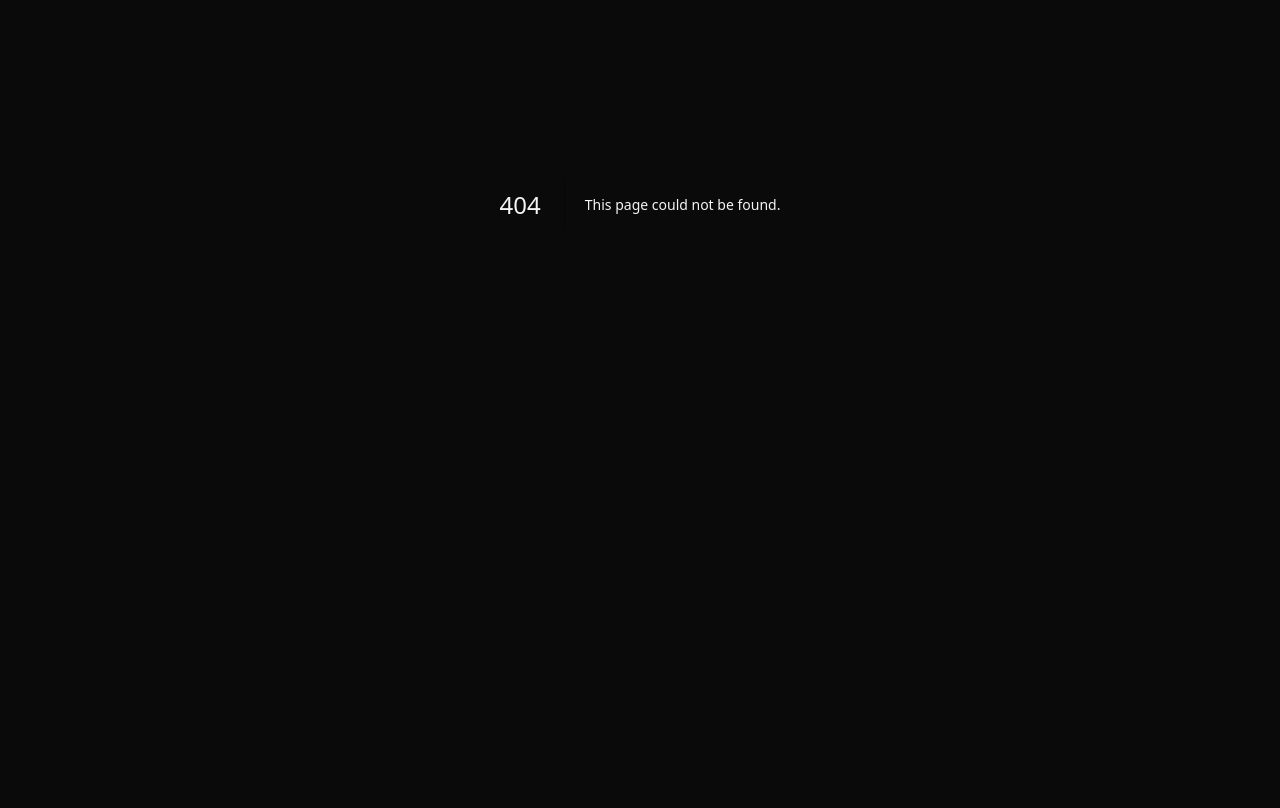
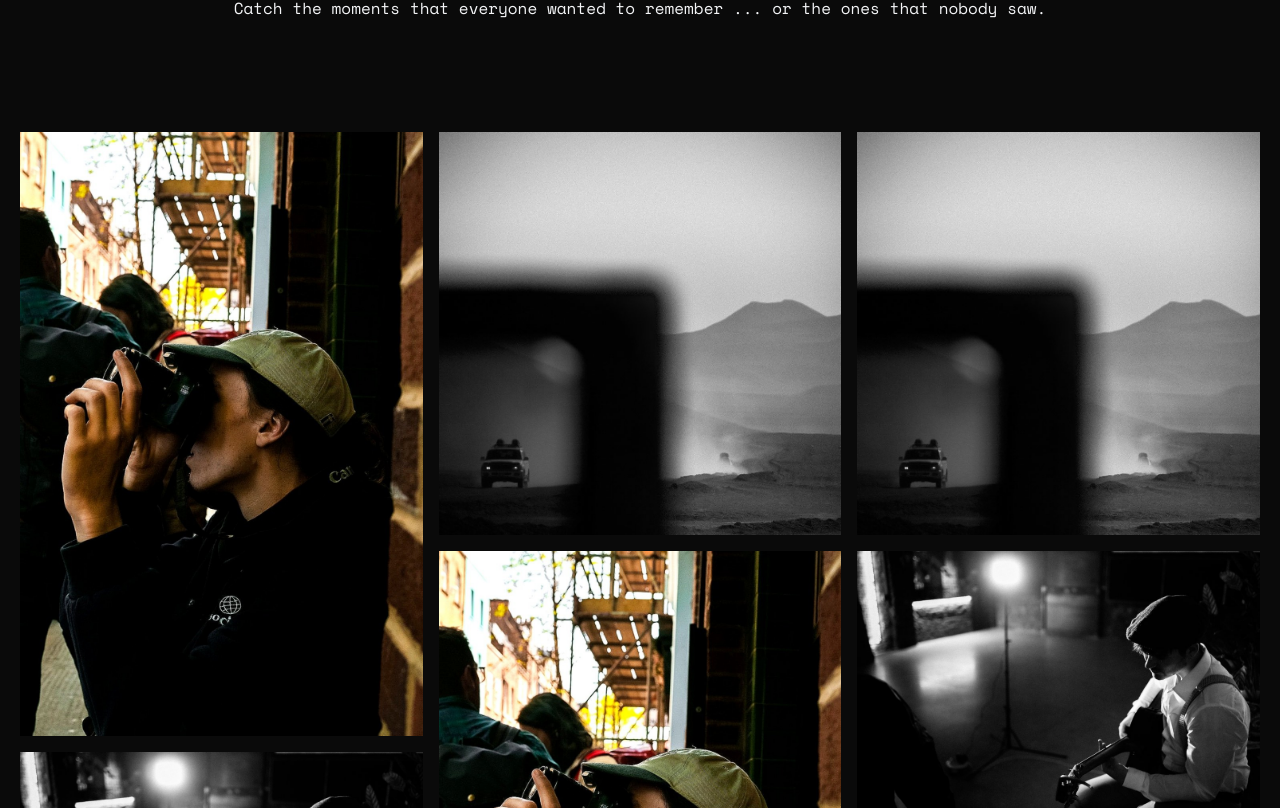
Before and after one commit to RoryTH/billy-weaver-portfolio-test, a Next.js app: page /galleries/expression in a window 1280 px wide. Before the commit this address had no page. Shown: the part 292-1100 px from the top of the page. Before the commit the page ends 896 px from the top, so only its background shows below. Built offline with nearby package versions, Linux system fonts and the light colour scheme.

Commit message:
Add 'expression' gallery page

```diff
--- /dev/null
+++ b/app/galleries/expression/page.tsx
@@ -0,0 +1,80 @@
+'use client';
+import ImageGallery from '../../components/Gallery';
+
+const images = [
+    {
+        src: '/billy1.jpeg',
+        alt: 'Image 1'
+    },
+    {
+        src: '/expression.jpeg',
+        alt: 'Image 1'
+    },
+    {
+        src: '/span.jpeg',
+        alt: 'Image 1'
+    },
+    {
+        src: '/expression.jpeg',
+        alt: 'Image 1'
+    },
+    {
+        src: '/billy1.jpeg',
+        alt: 'Image 1'
+    },
+    {
+        src: '/span.jpeg',
+        alt: 'Image 1'
+    },
+    {
+        src: '/billy1.jpeg',
+        alt: 'Image 1'
+    },
+    {
+        src: '/billy1.jpeg',
+        alt: 'Image 1'
+    },
+    {
+        src: '/billy1.jpeg',
+        alt: 'Image 1'
+    },
+    {
+        src: '/expression.jpeg',
+        alt: 'Image 1'
+    },
+    {
+        src: '/span.jpeg',
+        alt: 'Image 1'
+    },
+    {
+        src: '/expression.jpeg',
+        alt: 'Image 1'
+    },
+    {
+        src: '/billy1.jpeg',
+        alt: 'Image 1'
+    },
+    {
+        src: '/span.jpeg',
+        alt: 'Image 1'
+    },
+    {
+        src: '/billy1.jpeg',
+        alt: 'Image 1'
+    }
+    // Add more images as needed
+];
+
+export default function Expression() {
+    return (
+        <div className="">
+            <ImageGallery
+                heading={'Cover the Gig'}
+                tagline={
+                    'Catch the moments that everyone wanted to remember ... or the ones that nobody saw.'
+                }
+                images={images}
+            />
+        </div>
+    );
+}
```
